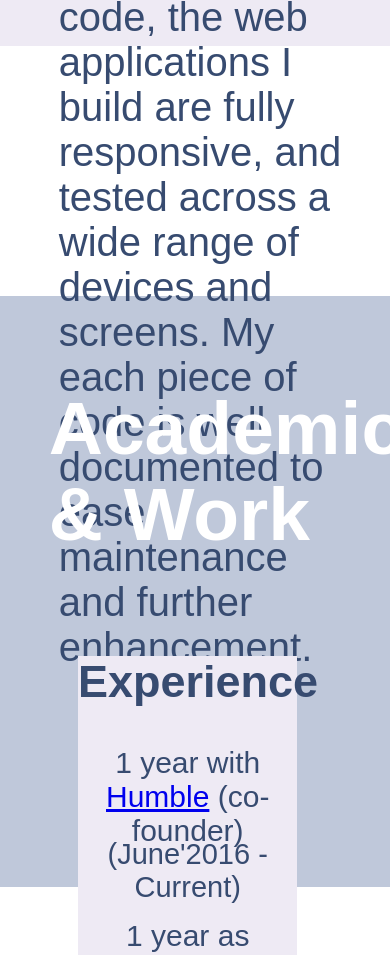
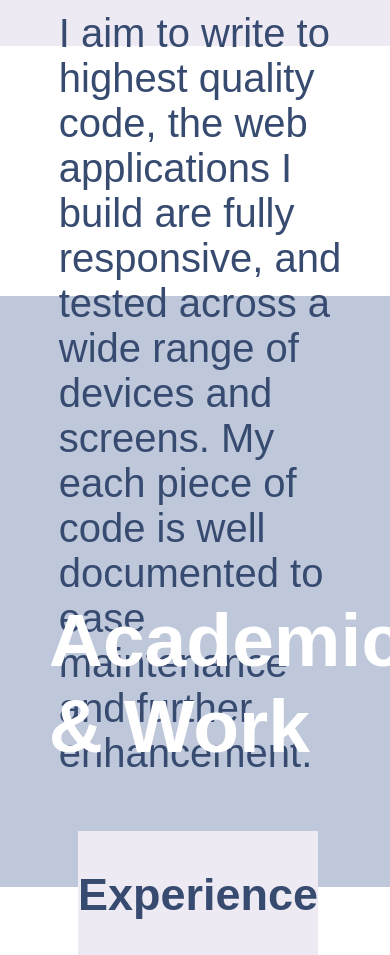
Before and after one commit to pandey2770/CV, a plain HTML site: page index.html in a window 390 px wide. Shown: the part 1045-2000 px from the top of the page. Drawn offline with Linux system fonts and the light colour scheme; a web font is replaced by a local one.

Commit message:
final touch

```diff
--- a/css/main.css
+++ b/css/main.css
@@ -89,6 +89,15 @@ html, body {
   align-items: center;
 }
 .inner-section {
+  padding: 100px 0;
+  width: 75%;
+  display: flex;
+  justify-content: center;
+  align-items: flex-start;
+  flex-direction: column;
+  padding: 50px 0 100px;
+}
+.inner-section-project {
   padding: 100px 0;
   width: 75%;
   display: flex;
@@ -347,16 +356,17 @@ p {
 }
 .section-heading {
   font-size: 75px;
-  margin-top: -150px;
 }
 .experience-section {
   display: block;
+  margin-bottom: 175px;
 }
 .experience {
   width: 75%;
   height: 300px;
   margin-left: 10%;
   font-size: 30px;
+  display: table;
 }
 .duration {
   font-size: 29px;
--- a/index.html
+++ b/index.html
@@ -67,7 +67,7 @@
       </div>
     </div>
     <div class="work-wrapper">
-      <div class="inner-section">
+      <div class="inner-section-project">
         <h2 class="section-heading">
           Projects
         </h2>
```
